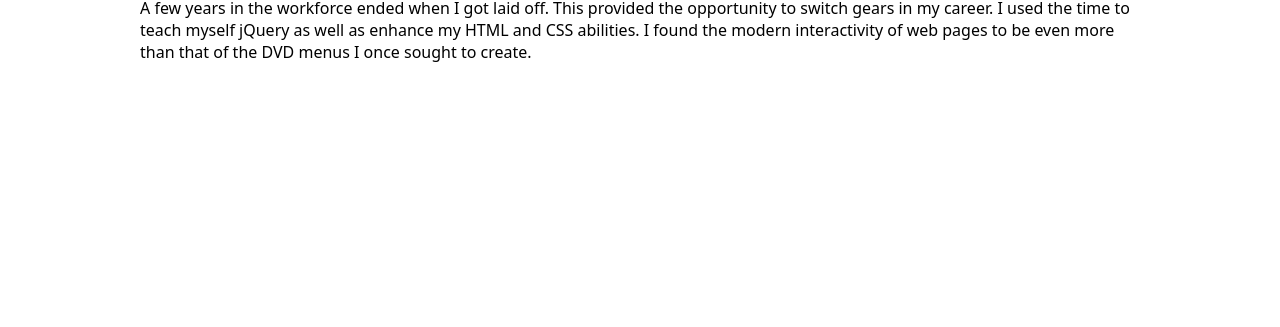
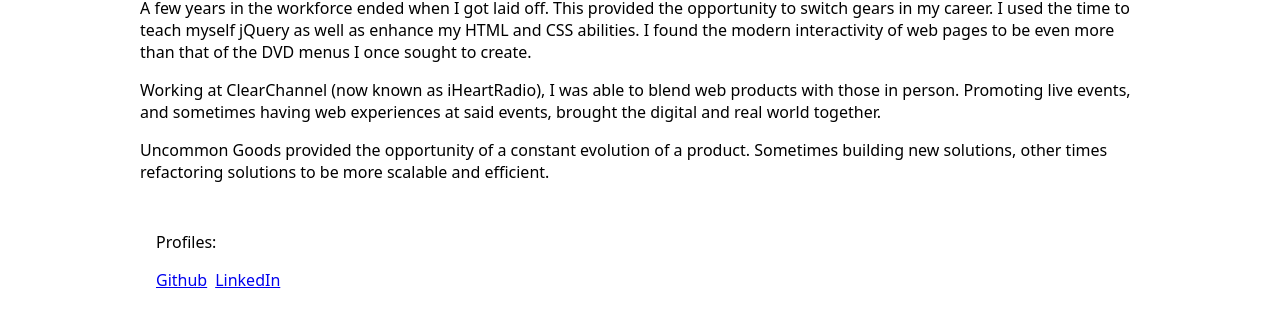
Before and after one commit to Merk42/personal-site, an Angular app: page / in a window 1280 px wide. Shown: the part 249-576 px from the top of the page. Built offline with nearby package versions, Linux system fonts and the light colour scheme.

Commit message:
added intro copy

```diff
--- a/src/app/about/about.component.css
+++ b/src/app/about/about.component.css
@@ -3,3 +3,10 @@ div {
     margin-inline: auto;
     max-width: 62.5em;
 }
+.profiles {
+    display: flex;
+    list-style-type: none;
+    gap: .5rem;
+    margin: 0;
+    padding: 0;
+}
--- a/src/app/about/about.component.html
+++ b/src/app/about/about.component.html
@@ -1,6 +1,14 @@
 <div>
-<p>My coding history began in High School, where I took classes in C++. While that language wasn't for me, it did teach me fundamentals such as functions and if/else statements.</p><p>
-
-    Upon graduating High School, I thought coding as a whole was a poor fit so I studied art instead. Wanting to study 3D, to make interactive DVD menus, I went to a college that dropped those courses right as I started. I did leave with graphic and multimedia design experience though. A year after graduating, I went to a different school, this time to learn 3D. I also worked a little in Flash, using some of my C++ knowledge to create ActionScript.</p><p>
-
-    A few years in the workforce ended when I got laid off. This provided the opportunity to switch gears in my career. I used the time to teach myself jQuery as well as enhance my HTML and CSS abilities. I found the modern interactivity of web pages to be even more than that of the DVD menus I once sought to create.</p></div>
+    <p>My coding history began in High School, where I took classes in C++. While that language wasn't for me, it did teach me fundamentals such as functions and if/else statements.</p>
+    <p>Upon graduating High School, I thought coding as a whole was a poor fit so I studied art instead. Wanting to study 3D, to make interactive DVD menus, I went to a college that dropped those courses right as I started. I did leave with graphic and multimedia design experience though. A year after graduating, I went to a different school, this time to learn 3D. I also worked a little in Flash, using some of my C++ knowledge to create ActionScript.</p>
+    <p>A few years in the workforce ended when I got laid off. This provided the opportunity to switch gears in my career. I used the time to teach myself jQuery as well as enhance my HTML and CSS abilities. I found the modern interactivity of web pages to be even more than that of the DVD menus I once sought to create.</p>
+    <p>Working at ClearChannel (now known as iHeartRadio), I was able to blend web products with those in person. Promoting live events, and sometimes having web experiences at said events, brought the digital and real world together.</p>
+    <p>Uncommon Goods provided the opportunity of a constant evolution of a product. Sometimes building new solutions, other times refactoring solutions to be more scalable and efficient.</p>
+    <div>
+        <p>Profiles:</p>
+        <ul class="profiles">
+            <li><a href="https://github.com/Merk42" target="_blank">Github</a></li>
+            <li><a href="https://www.linkedin.com/in/markecurtis/" target="_blank">LinkedIn</a></li>
+        </ul>
+    </div>
+</div>
--- a/src/app/page/page.component.css
+++ b/src/app/page/page.component.css
@@ -18,6 +18,9 @@ height:var(--navheight);
 background-color: white;
 }
 /*
+main section {
+  scroll-snap-align: start;
+}
 section {
   height: calc(100vh - var(--navheight));
   padding-top:var(--navheight);
@@ -28,11 +31,9 @@ section div {
   margin-inline: auto;
   max-width: 62.5em;
 }
-/*
-main section {
-  scroll-snap-align: start;
+h2{
+  padding-top:var(--navheight);
 }
-*/
 main section:nth-child(even) {
 background-color: #DDD;
 }
```
Also changed, not shown: src/app/page/page.component.ts (+4 -6 lines).
